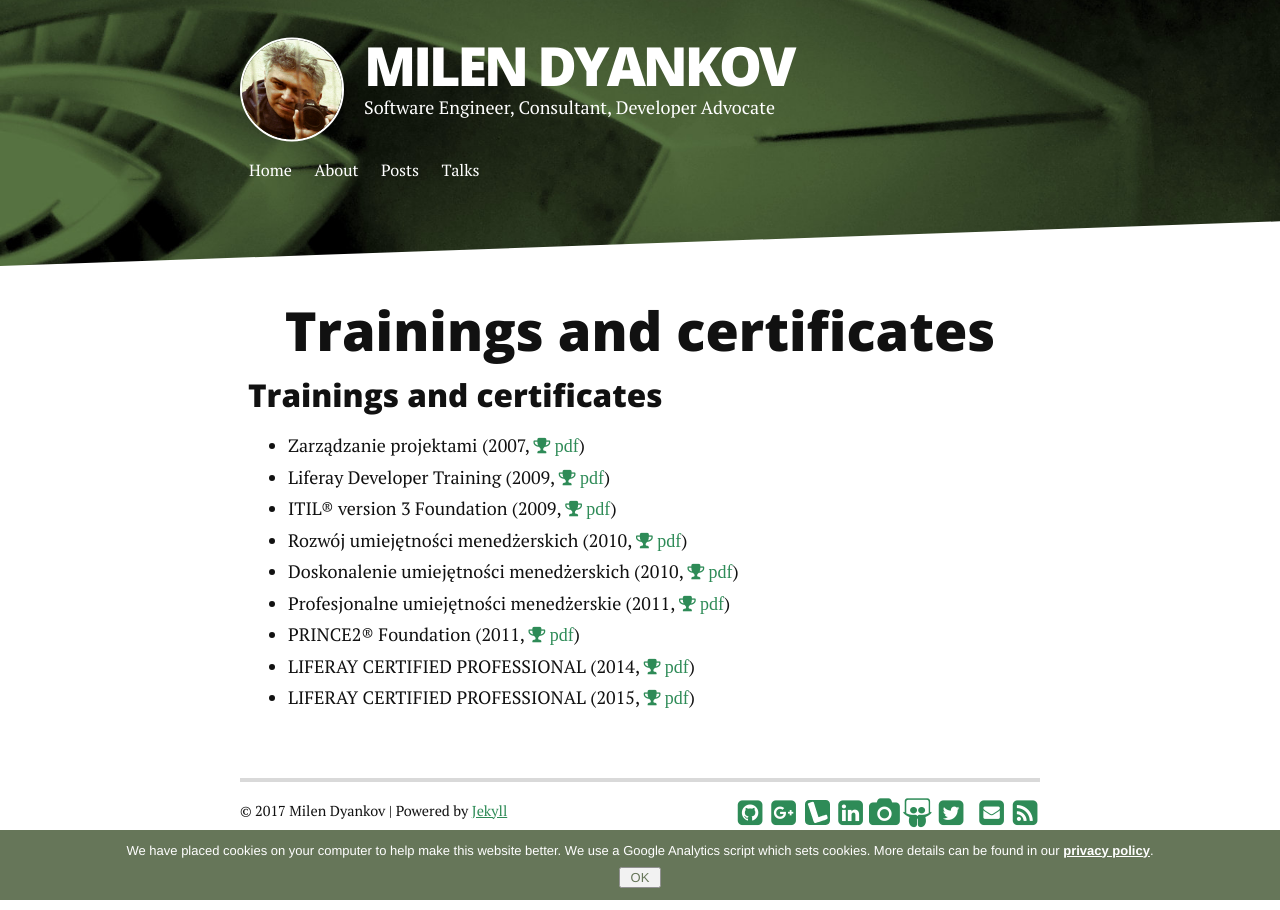
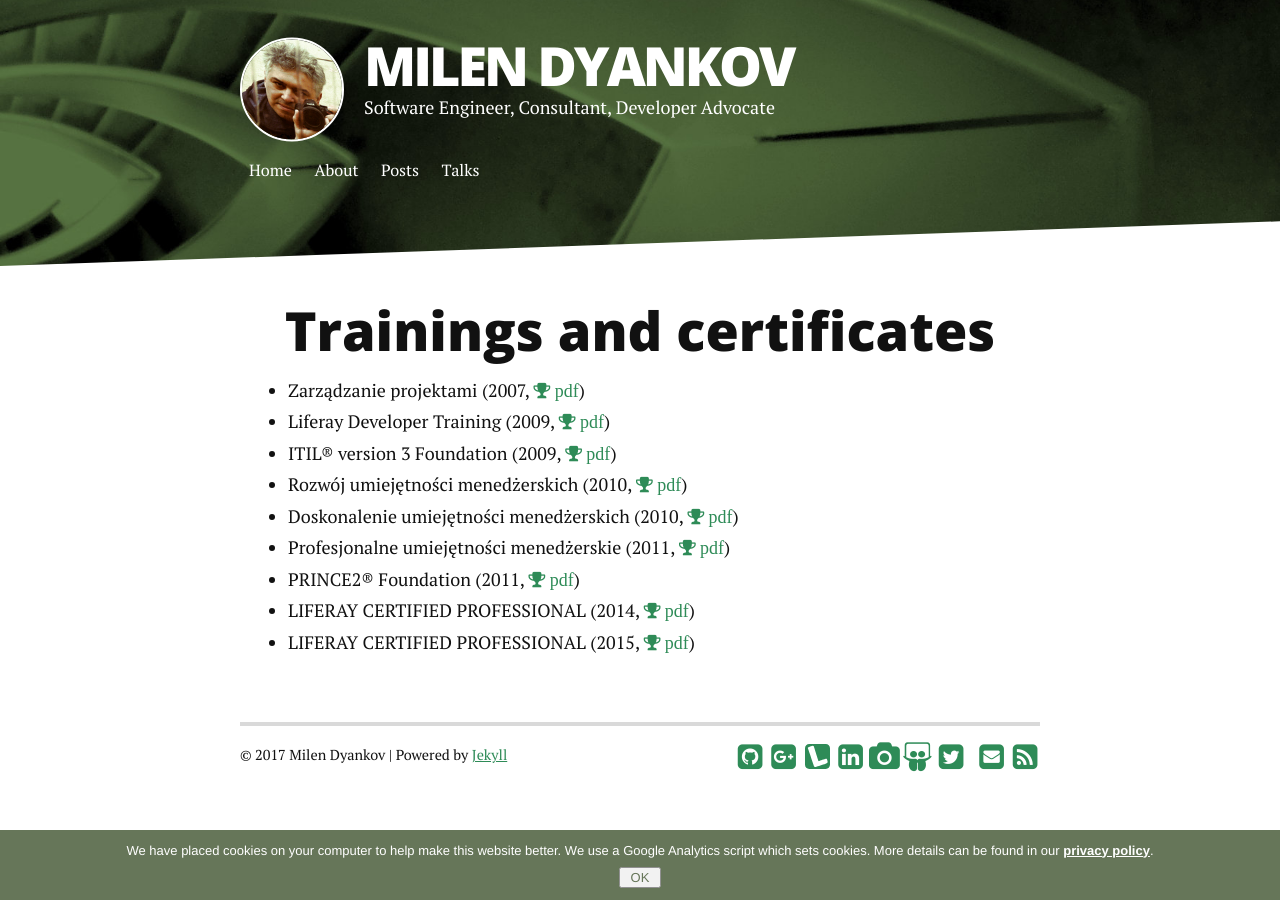
Before and after one commit to azzazzel/azzazzel.github.io, a Jekyll site: the page built from certificates.md, in a window 1280 px wide. Built offline with Jekyll 4.4.1, drawn with Linux system fonts in a browser that asks for light colours; nearby versions of some CDN libraries; our own code applies the rules of GitHub Pages for plain Markdown files; some of the changed lines change nothing that is shown.

Commit message:
Fixed certificates double title

```diff
--- a/certificates.md
+++ b/certificates.md
@@ -1,8 +1,7 @@
 ---
 layout: page
+title: Trainings and certificates
 ---
-
-### Trainings and certificates
 
 - Zarządzanie projektami (2007, [<i class="fa fa-trophy"> pdf</i>](/assets/cert/ZARZADZANIE_PROJEKTAMI.pdf))
 - Liferay Developer Training (2009, [<i class="fa fa-trophy"> pdf</i>](/assets/cert/Liferay_Developer_Training.pdf))
```
